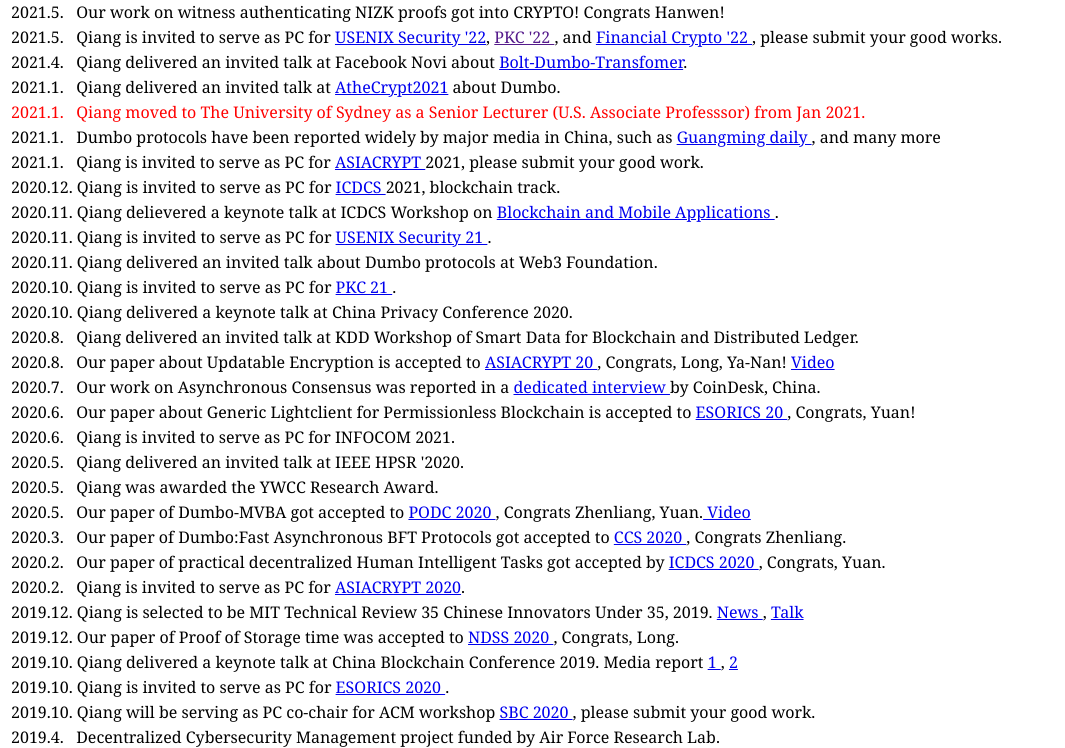
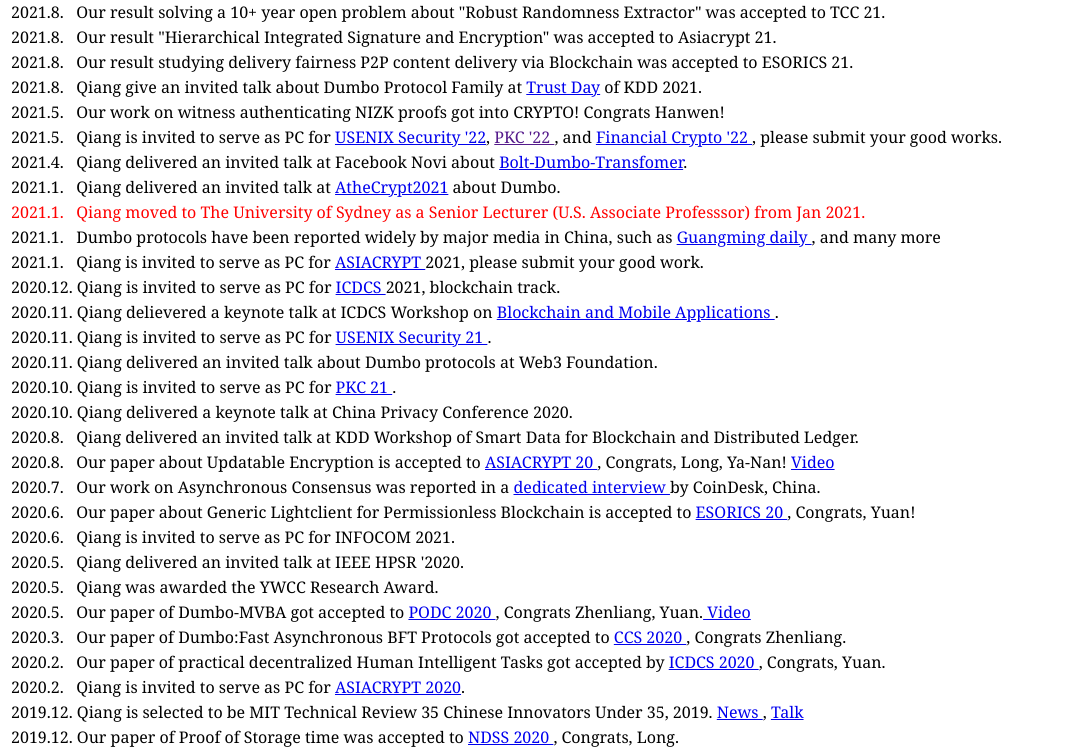
Before and after one commit to alkistang/alkistang.github.io, a plain HTML site: page news.html in a window 1280 px wide. Shown: the part 50-798 px from the top of the page, without its empty margins (0-1065 px from the left). Drawn offline with Linux system fonts and the light colour scheme.

Commit message:
Add files via upload

```diff
--- a/news.html
+++ b/news.html
@@ -28,6 +28,12 @@
           <td>
 
             <span style="line-height: 25px; " class="style_6">
+                  2021.8. &nbsp Our result solving a 10+ year open problem about "Robust Randomness Extractor" was accepted to TCC 21. <br>
+
+              2021.8. &nbsp Our result "Hierarchical Integrated Signature and Encryption" was accepted to Asiacrypt 21. <br>
+              2021.8. &nbsp Our result studying delivery fairness P2P content delivery via Blockchain was accepted to ESORICS 21. <br>
+                            2021.8. &nbsp Qiang give an invited talk about Dumbo Protocol Family at <a href="https://trustkdd.github.io/">Trust Day</a> of KDD 2021. <br>
+
 
                      2021.5. &nbsp Our work on witness authenticating NIZK proofs got into CRYPTO! Congrats Hanwen! <br>
   2021.5. &nbsp Qiang is invited to serve as PC for <a href="https://www.usenix.org/conference/usenixsecurity22"> USENIX Security '22</a>, <a href="">PKC '22 </a>, and <a href="https://fc22.ifca.ai/">Financial Crypto '22 </a>, please submit your good works. <br>
```
Also changed, not shown: index.html (+2 -0 lines).
